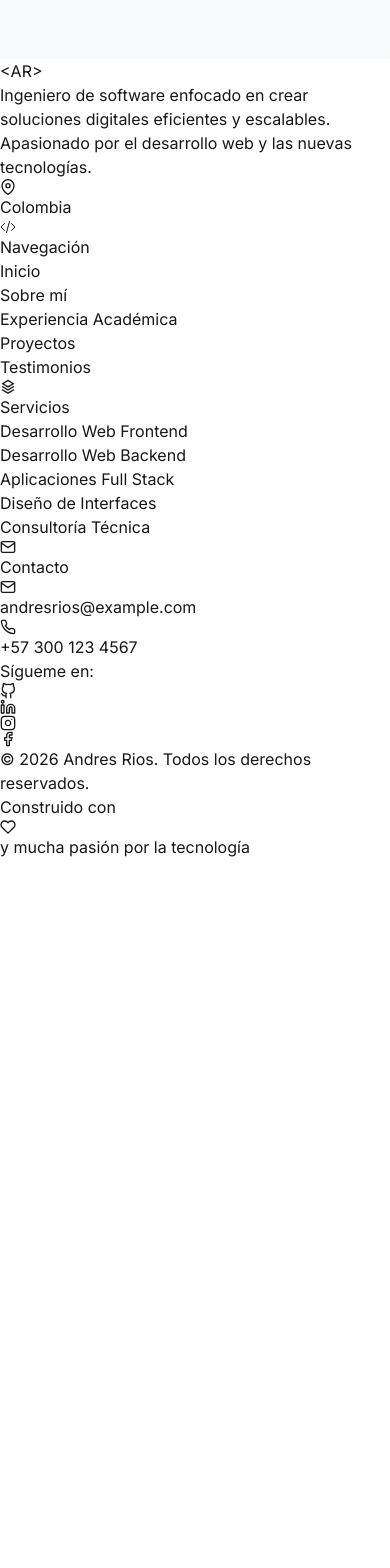
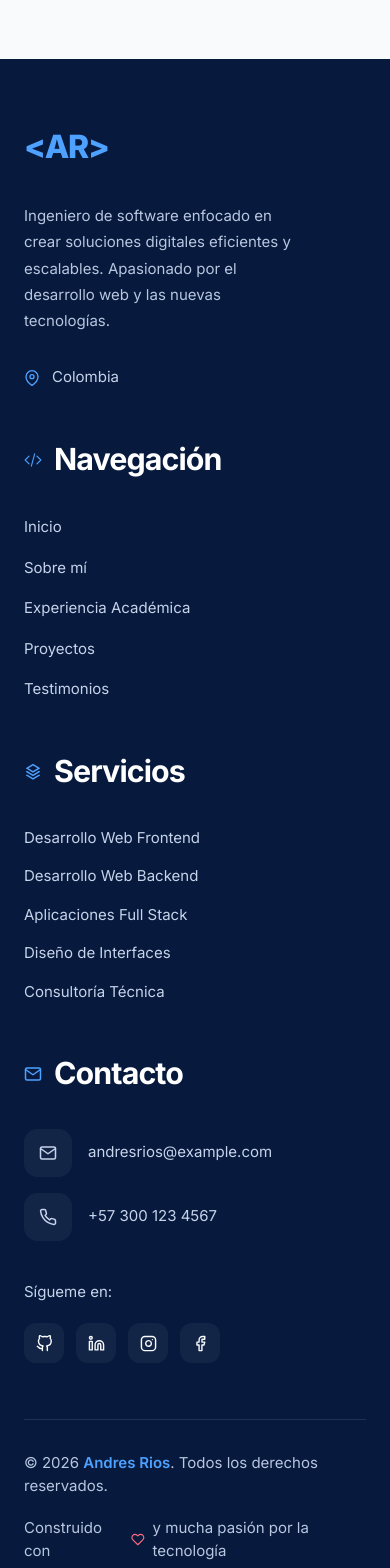
Before and after one commit to AndresRios123/Portfolio, a Next.js app: page /en in a window 390 px wide. Shown: the part 8760-10328 px from the top of the page. Before the commit the page ends 9619 px from the top, so only its background shows below. Built offline with nearby package versions, Linux system fonts and the light colour scheme.

Commit message:
He agregado estilos al footer

```diff
--- a/app/components/layout/Footer.tsx
+++ b/app/components/layout/Footer.tsx
@@ -36,40 +36,47 @@ export default function Footer() {
   ];
 
   return (
-    <footer>
-      <div>
+    <footer className="bg-[#071a3d] px-6 py-16 text-white md:px-10 lg:px-16">
+      <div className="mx-auto max-w-[1180px]">
         {/* Top section */}
-        <div>
+        <div className="grid gap-12 md:grid-cols-2 xl:grid-cols-[1.2fr_1fr_1.2fr_1.15fr]">
           {/* Column 1 - Branding */}
           <div>
-            <div>
-              <span>{"<AR>"}</span>
+            <div className="text-[2rem] font-extrabold tracking-[-0.04em] text-[#4ea1ff]">
+              {"<AR>"}
             </div>
 
-            <p>
+            <p className="mt-8 max-w-[280px] text-[15px] leading-[1.75] text-[#b8c6df]">
               Ingeniero de software enfocado en crear soluciones digitales
               eficientes y escalables. Apasionado por el desarrollo web y las
               nuevas tecnologías.
             </p>
 
-            <div>
-              <FiMapPin />
+            <div className="mt-8 flex items-center gap-3 text-[15px] text-[#c6d3ea]">
+              <FiMapPin className="text-[16px] text-[#4ea1ff]" />
               <span>Colombia</span>
             </div>
           </div>
 
           {/* Column 2 - Navigation */}
           <div>
-            <div>
-              <HiOutlineCodeBracket />
-              <h3>Navegación</h3>
+            <div className="flex items-center gap-3">
+              <HiOutlineCodeBracket className="text-[18px] text-[#4ea1ff]" />
+              <h3 className="text-[1.9rem] font-bold tracking-[-0.03em] md:text-[2rem]">
+                Navegación
+              </h3>
             </div>
 
-            <nav aria-label="Footer navigation">
-              <ul>
+            <nav aria-label="Footer navigation" className="mt-8">
+              <ul className="space-y-4">
                 {navigationLinks.map((link) => (
                   <li key={link.label}>
-                    <a href={link.href}>{link.label}</a>
+                    <a
+                      href={link.href}
+                      className="text-[15px] text-[#c6d3ea] transition-colors duration-200 hover:text-white"
+                    >
+                      {link.label}
+                    </a>
                   </li>
                 ))}
               </ul>
@@ -78,43 +85,66 @@ export default function Footer() {
 
           {/* Column 3 - Services */}
           <div>
-            <div>
-              <RiStackLine />
-              <h3>Servicios</h3>
+            <div className="flex items-center gap-3">
+              <RiStackLine className="text-[18px] text-[#4ea1ff]" />
+              <h3 className="text-[1.9rem] font-bold tracking-[-0.03em] md:text-[2rem]">
+                Servicios
+              </h3>
             </div>
 
-            <ul>
+            <ul className="mt-8 space-y-4">
               {services.map((service) => (
-                <li key={service}>{service}</li>
+                <li
+                  key={service}
+                  className="text-[15px] text-[#c6d3ea]"
+                >
+                  {service}
+                </li>
               ))}
             </ul>
           </div>
 
           {/* Column 4 - Contact */}
           <div>
-            <div>
-              <FiMail />
-              <h3>Contacto</h3>
+            <div className="flex items-center gap-3">
+              <FiMail className="text-[18px] text-[#4ea1ff]" />
+              <h3 className="text-[1.9rem] font-bold tracking-[-0.03em] md:text-[2rem]">
+                Contacto
+              </h3>
             </div>
 
-            <div>
-              <div>
-                <FiMail />
-                <a href="mailto:andresrios@example.com">
+            <div className="mt-8 space-y-4">
+              <div className="flex items-center gap-4">
+                <div className="flex h-12 w-12 items-center justify-center rounded-[14px] bg-white/5">
+                  <FiMail className="text-[18px] text-[#c6d3ea]" />
+                </div>
+
+                <a
+                  href="mailto:andresrios@example.com"
+                  className="text-[15px] text-[#c6d3ea] transition-colors duration-200 hover:text-white"
+                >
                   andresrios@example.com
                 </a>
               </div>
 
-              <div>
-                <FiPhone />
-                <a href="tel:+573001234567">+57 300 123 4567</a>
+              <div className="flex items-center gap-4">
+                <div className="flex h-12 w-12 items-center justify-center rounded-[14px] bg-white/5">
+                  <FiPhone className="text-[18px] text-[#c6d3ea]" />
+                </div>
+
+                <a
+                  href="tel:+573001234567"
+                  className="text-[15px] text-[#c6d3ea] transition-colors duration-200 hover:text-white"
+                >
+                  +57 300 123 4567
+                </a>
               </div>
             </div>
 
-            <div>
-              <p>Sígueme en:</p>
+            <div className="mt-10">
+              <p className="text-[15px] text-[#c6d3ea]">Sígueme en:</p>
 
-              <div>
+              <div className="mt-5 flex items-center gap-3">
                 {socialLinks.map((social) => {
                   const Icon = social.icon;
 
@@ -125,8 +155,9 @@ export default function Footer() {
                       target="_blank"
                       rel="noreferrer"
                       aria-label={social.label}
+                      className="flex h-10 w-10 items-center justify-center rounded-[12px] bg-white/5 text-[#f8fafc] transition-all duration-200 hover:bg-white/10"
                     >
-                      <Icon />
+                      <Icon className="text-[17px]" />
                     </a>
                   );
                 })}
@@ -136,16 +167,18 @@ export default function Footer() {
         </div>
 
         {/* Divider */}
-        <div />
+        <div className="mt-14 h-px w-full bg-white/10" />
 
         {/* Bottom section */}
-        <div>
+        <div className="mt-8 flex flex-col gap-5 text-[15px] text-[#b8c6df] md:flex-row md:items-center md:justify-between">
           <p>
-            © 2026 <span>Andres Rios</span>. Todos los derechos reservados.
+            © 2026 <span className="font-semibold text-[#4ea1ff]">Andres Rios</span>. Todos los derechos reservados.
           </p>
 
-          <p>
-            Construido con <FiHeart /> y mucha pasión por la tecnología
+          <p className="flex items-center gap-2">
+            <span>Construido con</span>
+            <FiHeart className="text-[#ff6b81]" />
+            <span>y mucha pasión por la tecnología</span>
           </p>
         </div>
       </div>
```
